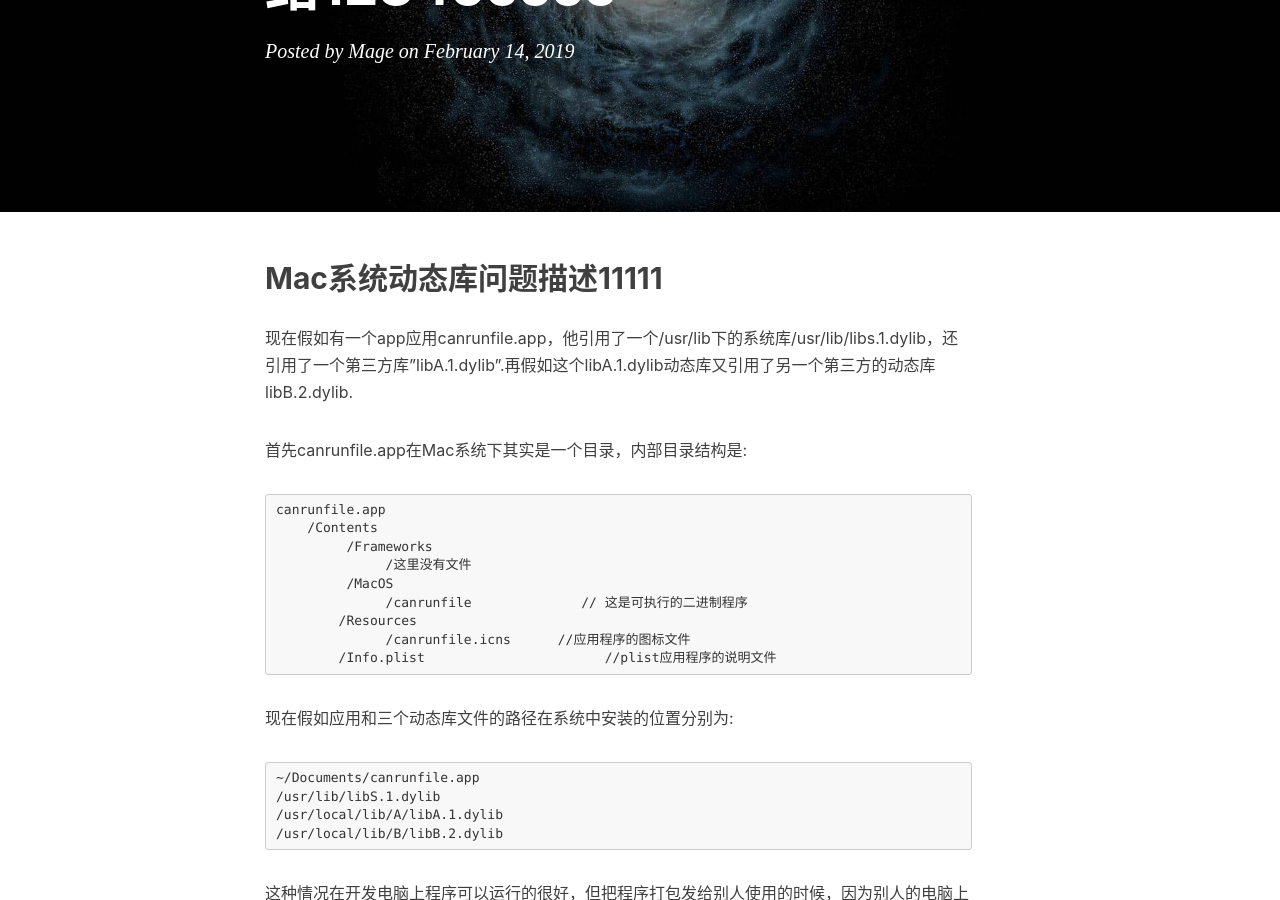
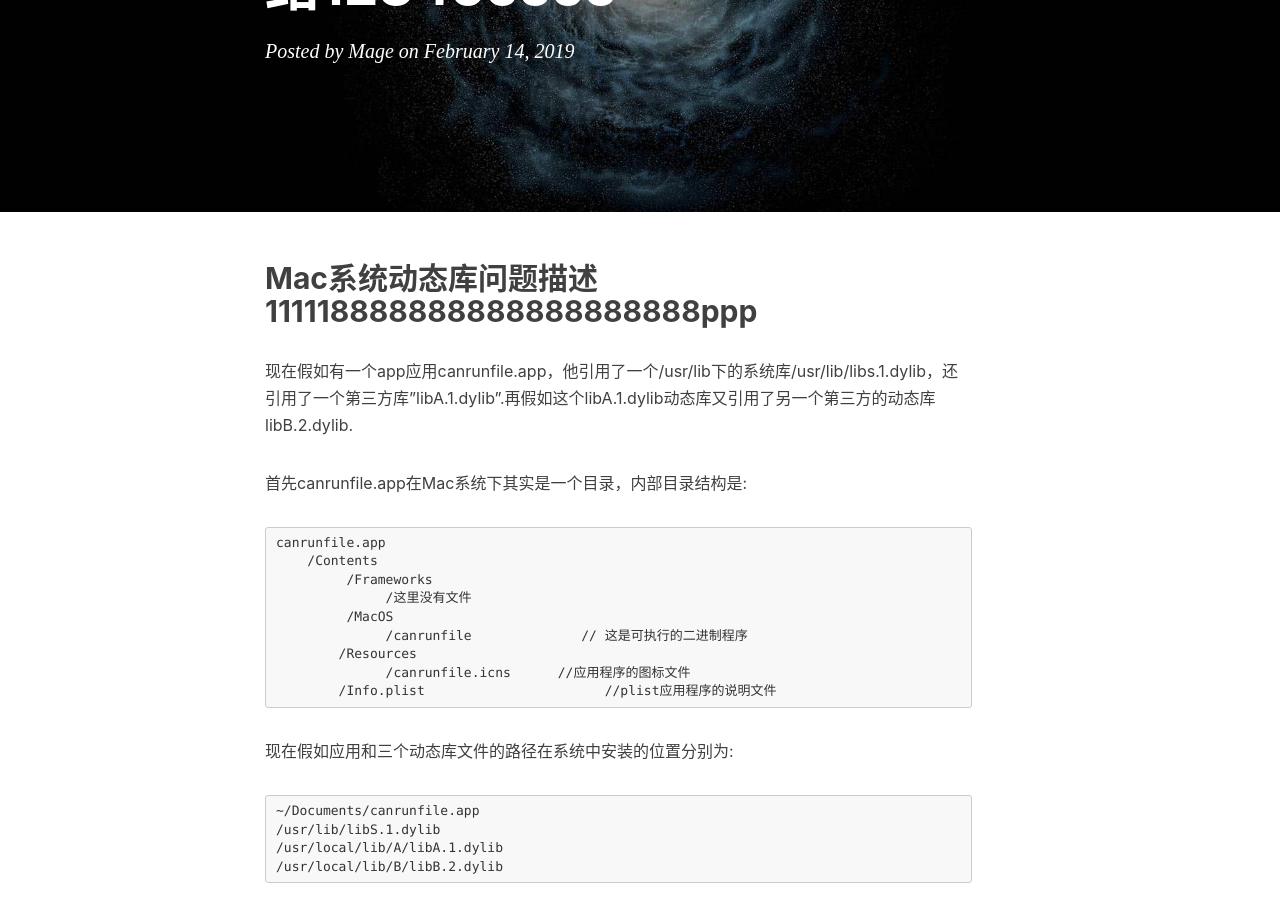
Before and after one commit to kingask/kingask.github.io, a Jekyll site: the page built from _posts/2019-02-14-macosdylib.markdown, in a window 1280 px wide and 900 px high, scrolled down 305 px. Built offline with Jekyll 4.4.1, drawn with Linux system fonts in a browser that asks for light colours; nearby versions of some CDN libraries; comment, search, counter and statistics services are not loaded.

Commit message:
modified:   _posts/2019-02-14-macosdylib.markdown

```diff
--- a/_posts/2019-02-14-macosdylib.markdown
+++ b/_posts/2019-02-14-macosdylib.markdown
@@ -9,7 +9,7 @@ tags:
     - Mac OS
 ---
 
-## Mac系统动态库问题描述11111
+## Mac系统动态库问题描述111118888888888888888888ppp
 
 现在假如有一个app应用canrunfile.app，他引用了一个/usr/lib下的系统库/usr/lib/libs.1.dylib，还引用了一个第三方库"libA.1.dylib".再假如这个libA.1.dylib动态库又引用了另一个第三方的动态库libB.2.dylib.
 
```
